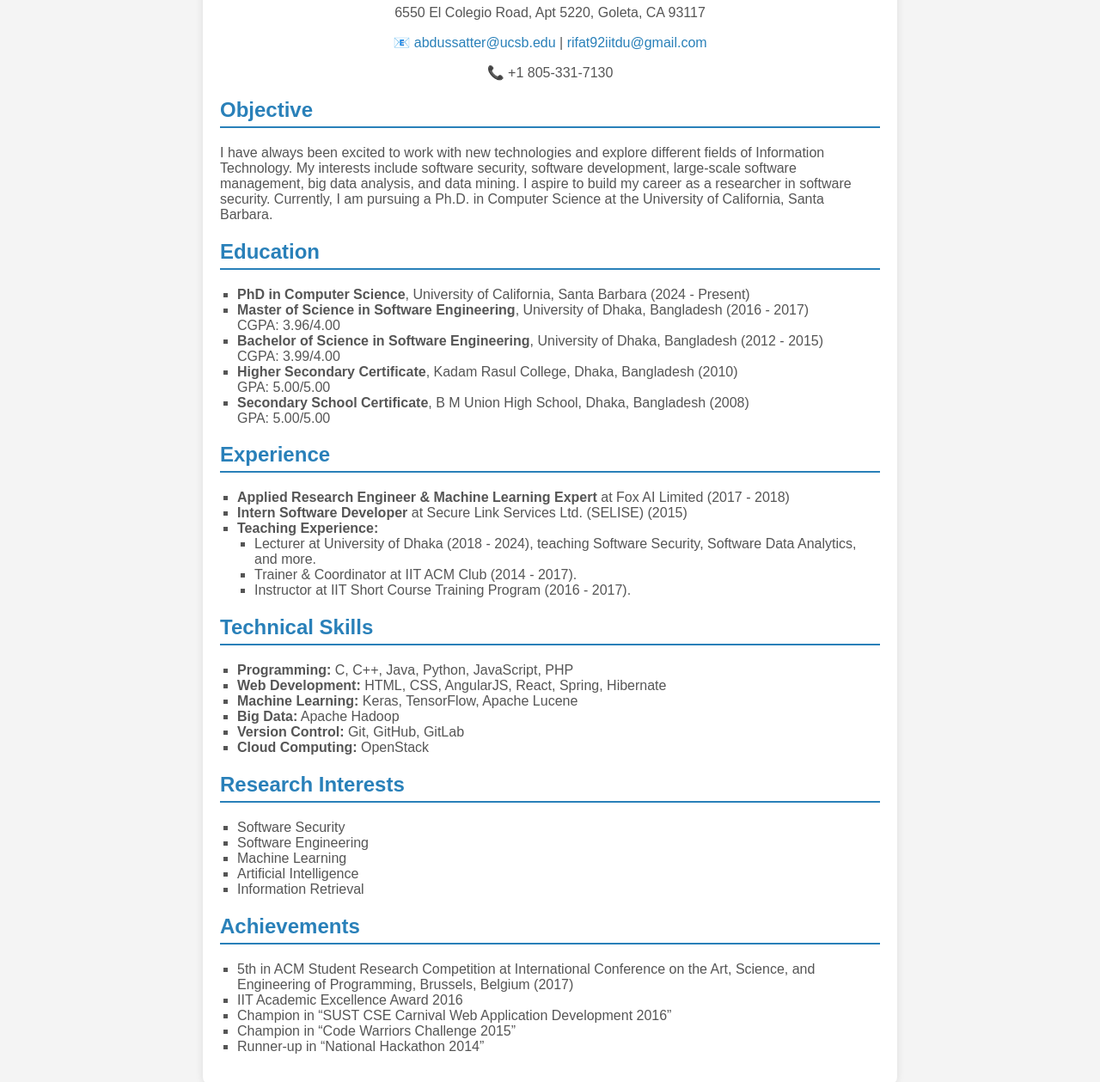
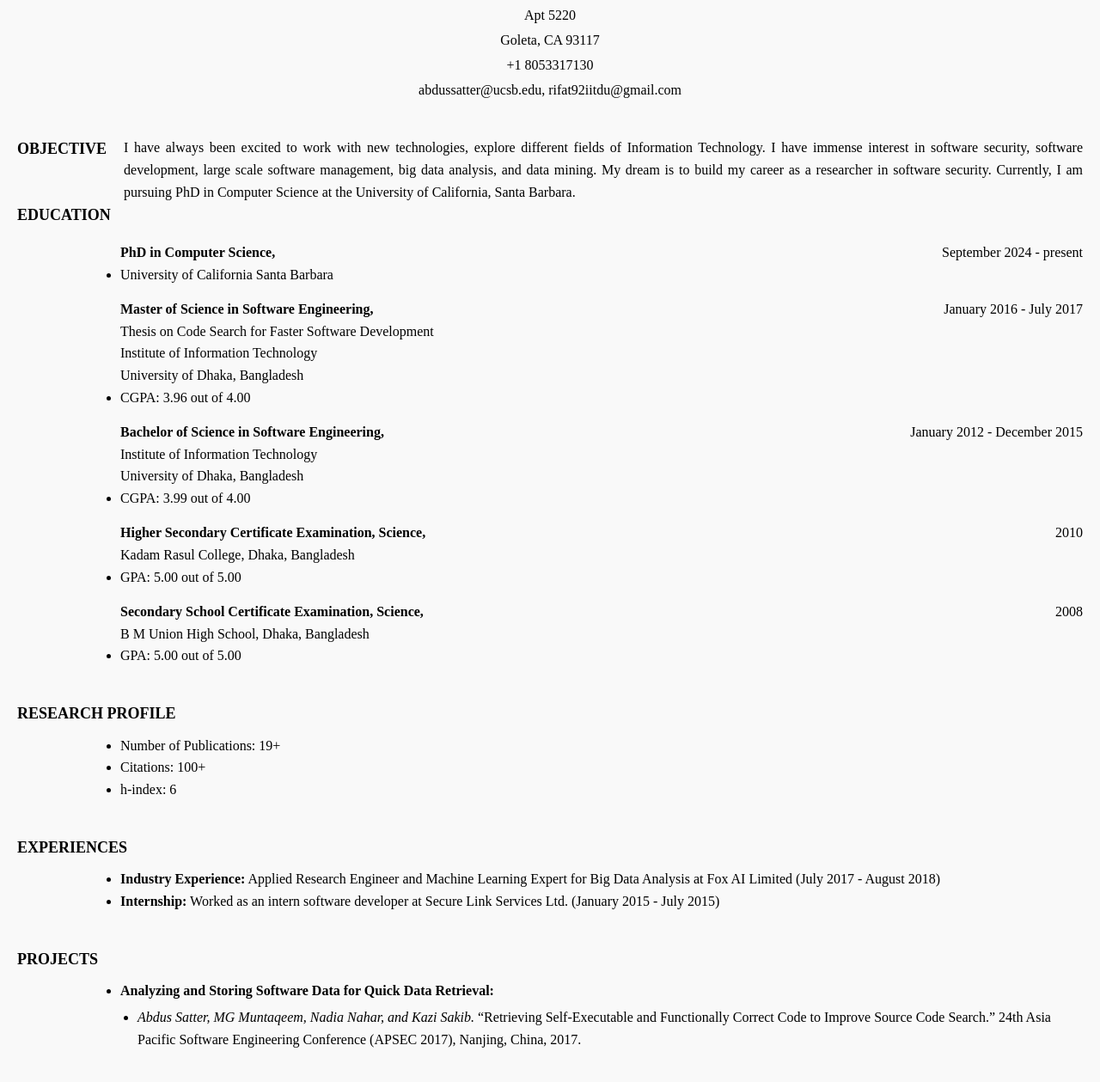
Before and after one commit to rifatbit0401/rifatbit0401.github.io, a plain HTML site: page index.html in a window 1280 px wide. Shown: the part 114-1373 px from the top of the page at 86% size. Drawn offline with Linux system fonts and the light colour scheme.

Commit message:
Update index.html

```diff
--- a/index.html
+++ b/index.html
@@ -3,86 +3,221 @@
 <head>
     <meta charset="UTF-8">
     <meta name="viewport" content="width=device-width, initial-scale=1.0">
-    <title>Abdus Satter - CV</title>
-    <link rel="stylesheet" href="styles.css">
+    <title>Abdus Satter - Profile</title>
+    <style>
+        body {
+            font-family: 'Times New Roman', Times, serif;
+            margin: 0;
+            padding: 20px;
+            line-height: 1.6;
+            background-color: #f9f9f9;
+        }
+        .profile-section {
+            text-align: center;
+            margin-bottom: 40px;
+        }
+        .profile-section .name {
+            font-size: 24px;
+            font-weight: bold;
+            margin-bottom: 10px;
+        }
+        .profile-section .divider {
+            border-top: 1px solid black;
+            margin: 10px 0 20px;
+        }
+        .profile-section .info {
+            font-size: 16px;
+            line-height: 1.8;
+        }
+        .objective-section {
+            display: flex;
+            align-items: flex-start;
+            gap: 20px;
+        }
+        .objective-section .heading {
+            font-weight: bold;
+            font-size: 18px;
+            white-space: nowrap;
+        }
+        .objective-section .content {
+            text-align: justify;
+            font-size: 16px;
+        }
+        .section {
+            margin-bottom: 40px;
+        }
+        .section .heading {
+            font-weight: bold;
+            font-size: 18px;
+            margin-bottom: 10px;
+        }
+        .section ul {
+            list-style-position: outside;
+            padding-left: 120px;
+            margin: 0;
+        }
+        .section ul ul {
+            list-style-type: disc;
+            padding-left: 20px;
+            margin-top: 5px;
+        }
+        .section ul ul li {
+            margin-bottom: 10px;
+        }
+        .education-section {
+            margin-bottom: 40px;
+        }
+        .education-section .heading {
+            font-weight: bold;
+            font-size: 18px;
+            margin-bottom: 10px;
+        }
+        .education-section ul {
+            list-style-type: disc;
+            padding-left: 120px;
+        }
+        .education-section li {
+            margin-bottom: 15px;
+        }
+        .education-section .details {
+            text-align: justify;
+            display: inline-block;
+            max-width: 90%;
+        }
+        .education-section .date {
+            float: right;
+            white-space: nowrap;
+        }
+    </style>
 </head>
 <body>
-    <div class="container">
-        <header>
-            <h1>Abdus Satter</h1>
-            <p>6550 El Colegio Road, Apt 5220, Goleta, CA 93117</p>
-            <p>📧 <a href="mailto:abdussatter@ucsb.edu">abdussatter@ucsb.edu</a> | <a href="mailto:rifat92iitdu@gmail.com">rifat92iitdu@gmail.com</a></p>
-            <p>📞 +1 805-331-7130</p>
-        </header>
-
-        <section>
-            <h2>Objective</h2>
-            <p>
-                I have always been excited to work with new technologies and explore different fields of Information Technology.
-                My interests include software security, software development, large-scale software management, big data analysis, and data mining.
-                I aspire to build my career as a researcher in software security. Currently, I am pursuing a Ph.D. in Computer Science at the University of California, Santa Barbara.
-            </p>
-        </section>
-
-        <section>
-            <h2>Education</h2>
+    <div class="profile-section">
+        <div class="name">Abdus Satter</div>
+        <div class="divider"></div>
+        <div class="info">
+            6550 El Colegio Road<br>
+            Apt 5220<br>
+            Goleta, CA 93117<br>
+            +1 8053317130<br>
+            abdussatter@ucsb.edu, rifat92iitdu@gmail.com
+        </div>
+    </div>
+    <div class="objective-section">
+        <div class="heading">OBJECTIVE</div>
+        <div class="content">
+            I have always been excited to work with new technologies, explore different fields of Information Technology.
+            I have immense interest in software security, software development, large scale software management, big data
+            analysis, and data mining. My dream is to build my career as a researcher in software security. Currently, I am
+            pursuing PhD in Computer Science at the University of California, Santa Barbara.
+        </div>
+    </div>
+    <div class="education-section">
+        <div class="heading">EDUCATION</div>
         <ul>
-                <li><strong>PhD in Computer Science</strong>, University of California, Santa Barbara (2024 - Present)</li>
-                <li><strong>Master of Science in Software Engineering</strong>, University of Dhaka, Bangladesh (2016 - 2017) <br> CGPA: 3.96/4.00</li>
-                <li><strong>Bachelor of Science in Software Engineering</strong>, University of Dhaka, Bangladesh (2012 - 2015) <br> CGPA: 3.99/4.00</li>
-                <li><strong>Higher Secondary Certificate</strong>, Kadam Rasul College, Dhaka, Bangladesh (2010) <br> GPA: 5.00/5.00</li>
-                <li><strong>Secondary School Certificate</strong>, B M Union High School, Dhaka, Bangladesh (2008) <br> GPA: 5.00/5.00</li>
+            <li>
+                <div class="details">
+                    <strong>PhD in Computer Science,</strong><br>
+                    University of California Santa Barbara
+                </div>
+                <span class="date">September 2024 - present</span>
+            </li>
+            <li>
+                <div class="details">
+                    <strong>Master of Science in Software Engineering,</strong><br>
+                    Thesis on Code Search for Faster Software Development<br>
+                    Institute of Information Technology<br>
+                    University of Dhaka, Bangladesh<br>
+                    CGPA: 3.96 out of 4.00
+                </div>
+                <span class="date">January 2016 - July 2017</span>
+            </li>
+            <li>
+                <div class="details">
+                    <strong>Bachelor of Science in Software Engineering,</strong><br>
+                    Institute of Information Technology<br>
+                    University of Dhaka, Bangladesh<br>
+                    CGPA: 3.99 out of 4.00
+                </div>
+                <span class="date">January 2012 - December 2015</span>
+            </li>
+            <li>
+                <div class="details">
+                    <strong>Higher Secondary Certificate Examination, Science,</strong><br>
+                    Kadam Rasul College, Dhaka, Bangladesh<br>
+                    GPA: 5.00 out of 5.00
+                </div>
+                <span class="date">2010</span>
+            </li>
+            <li>
+                <div class="details">
+                    <strong>Secondary School Certificate Examination, Science,</strong><br>
+                    B M Union High School, Dhaka, Bangladesh<br>
+                    GPA: 5.00 out of 5.00
+                </div>
+                <span class="date">2008</span>
+            </li>
         </ul>
-        </section>
-
-        <section>
-            <h2>Experience</h2>
+    </div>
+    <!-- <div class="section">
+        <div class="heading">EDUCATION</div>
         <ul>
-                <li><strong>Applied Research Engineer & Machine Learning Expert</strong> at Fox AI Limited (2017 - 2018)</li>
-                <li><strong>Intern Software Developer</strong> at Secure Link Services Ltd. (SELISE) (2015)</li>
-                <li><strong>Teaching Experience:</strong>
+            <li><strong>PhD in Computer Science,</strong> University of California Santa Barbara (September 2024 - Present)</li>
+            <li><strong>Master of Science in Software Engineering,</strong> Thesis on Code Search for Faster Software Development, Institute of Information Technology, University of Dhaka, Bangladesh (CGPA: 3.96 out of 4.00, January 2016 - July 2017)</li>
+            <li><strong>Bachelor of Science in Software Engineering,</strong> Institute of Information Technology, University of Dhaka, Bangladesh (CGPA: 3.99 out of 4.00, January 2012 - December 2015)</li>
+        </ul>
+    </div> -->
+    <div class="section">
+        <div class="heading">RESEARCH PROFILE</div>
         <ul>
-                        <li>Lecturer at University of Dhaka (2018 - 2024), teaching Software Security, Software Data Analytics, and more.</li>
-                        <li>Trainer & Coordinator at IIT ACM Club (2014 - 2017).</li>
-                        <li>Instructor at IIT Short Course Training Program (2016 - 2017).</li>
+            <li>Number of Publications: 19+</li>
+            <li>Citations: 100+</li>
+            <li>h-index: 6</li>
+        </ul>
+    </div>
+    <div class="section">
+        <div class="heading">EXPERIENCES</div>
+        <ul>
+            <li><strong>Industry Experience:</strong> Applied Research Engineer and Machine Learning Expert for Big Data Analysis at Fox AI Limited (July 2017 - August 2018)</li>
+            <li><strong>Internship:</strong> Worked as an intern software developer at Secure Link Services Ltd. (January 2015 - July 2015)</li>
+        </ul>
+    </div>
+    <div class="section">
+        <div class="heading">PROJECTS</div>
+        <ul>
+            <li><strong>Analyzing and Storing Software Data for Quick Data Retrieval:</strong>
+                <ul>
+                    <li><em>Abdus Satter, MG Muntaqeem, Nadia Nahar, and Kazi Sakib.</em> “Retrieving Self-Executable and Functionally Correct Code to Improve Source Code Search.” 24th Asia Pacific Software Engineering Conference (APSEC 2017), Nanjing, China, 2017.</li>
                 </ul>
             </li>
         </ul>
-        </section>
-
-        <section>
-            <h2>Technical Skills</h2>
+    </div>
+    <div class="section">
+        <div class="heading">TECHNICAL SKILLS</div>
         <ul>
-                <li><strong>Programming:</strong> C, C++, Java, Python, JavaScript, PHP</li>
-                <li><strong>Web Development:</strong> HTML, CSS, AngularJS, React, Spring, Hibernate</li>
-                <li><strong>Machine Learning:</strong> Keras, TensorFlow, Apache Lucene</li>
-                <li><strong>Big Data:</strong> Apache Hadoop</li>
-                <li><strong>Version Control:</strong> Git, GitHub, GitLab</li>
-                <li><strong>Cloud Computing:</strong> OpenStack</li>
+            <li><strong>Statistical Tools for Data Analysis:</strong> Advanced Microsoft Excel, SPSS, and Libre</li>
+            <li><strong>Big Data Analytical Tools:</strong> Apache Hadoop</li>
+            <li><strong>Database:</strong> MySQL, MSSQL, Oracle 10G Enterprise Edition</li>
+            <li><strong>AI and Machine Learning Tools:</strong> Keras, TensorFlow, Python Anaconda</li>
         </ul>
-        </section>
-
-        <section>
-            <h2>Research Interests</h2>
+    </div>
+    <div class="section">
+        <div class="heading">RESEARCH INTEREST</div>
         <ul>
             <li>Software Security</li>
             <li>Software Engineering</li>
             <li>Machine Learning</li>
             <li>Artificial Intelligence</li>
+            <li>Search Engine</li>
             <li>Information Retrieval</li>
         </ul>
-        </section>
-
-        <section>
-            <h2>Achievements</h2>
+    </div>
+    <div class="section">
+        <div class="heading">ACHIEVEMENTS</div>
         <ul>
-                <li>5th in ACM Student Research Competition at International Conference on the Art, Science, and Engineering of Programming, Brussels, Belgium (2017)</li>
+            <li>5<sup>th</sup> in ACM Student Research Competition at International Conference on the Art, Science, and Engineering of Programming, Brussels, Belgium, 2017</li>
             <li>IIT Academic Excellence Award 2016</li>
-                <li>Champion in “SUST CSE Carnival Web Application Development 2016”</li>
-                <li>Champion in “Code Warriors Challenge 2015”</li>
-                <li>Runner-up in “National Hackathon 2014”</li>
+            <li>Champion in "SUST CSE Carnival Web Application Development 2016"</li>
         </ul>
-        </section>
     </div>
 </body>
 </html>
```
Lines whose indentation alone changed are shown as unchanged.
